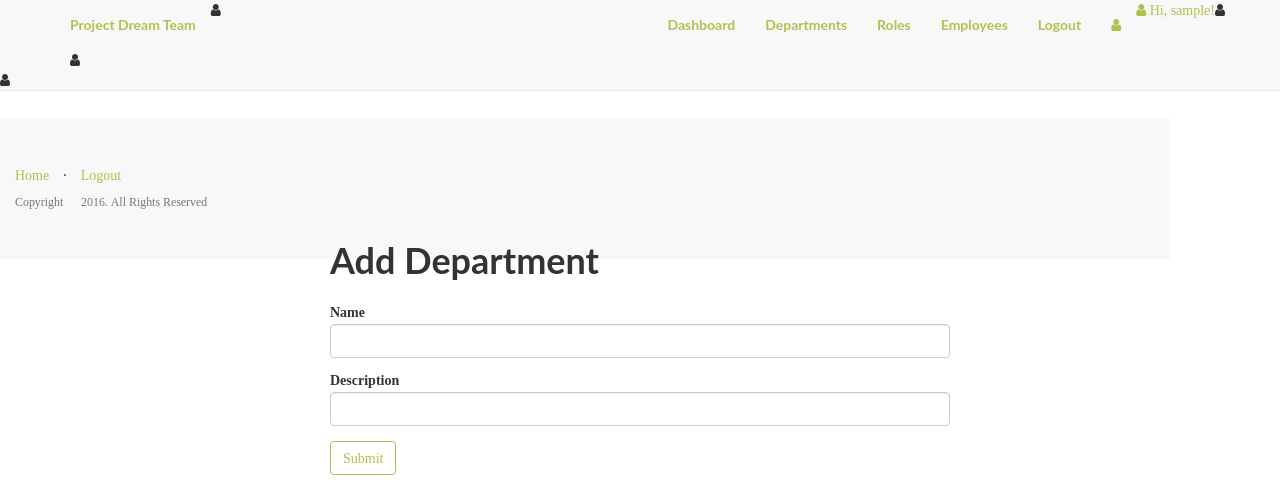
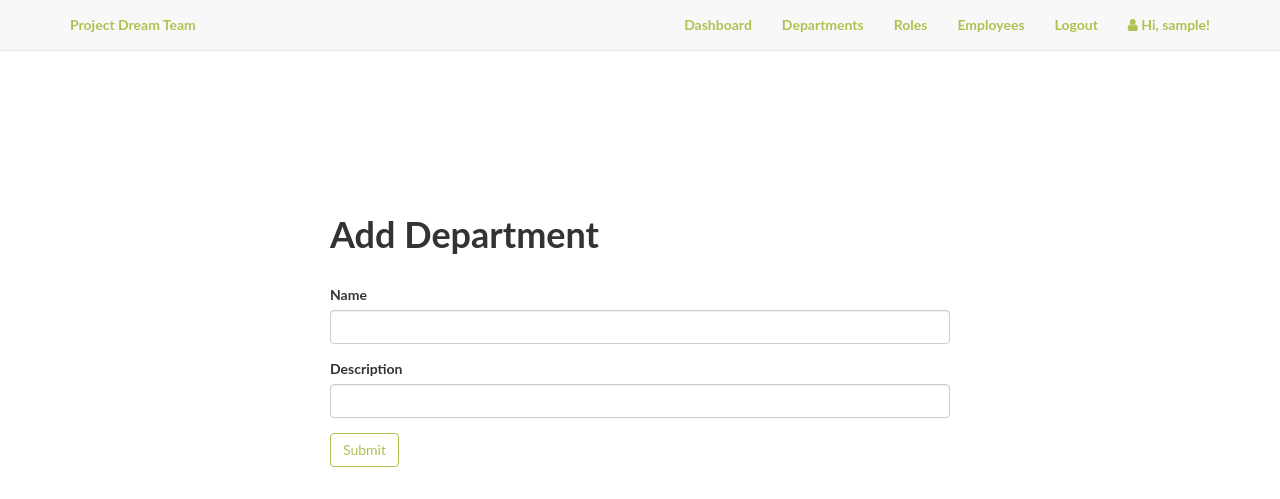
Before and after one commit to zhouen/DreamTeam, a Flask app: page /admin/departments/add in a window 1280 px wide. Shown: the top 499 px of the page. Before the commit the page ends 475 px from the top, so only its background shows below. Run offline with Flask 2, Linux system fonts and the light colour scheme; a user stored in the database is signed in; tables that the repository leaves empty hold one stand-in row (values such as "Sample post"); parts of the project's set-up code (start-up, migrations or seed data) failed here and were passed over; some libraries are stand-ins or nearby versions.

Commit message:
Fixed user greeting

```diff
--- a/app/templates/base.html
+++ b/app/templates/base.html
@@ -31,7 +31,7 @@
                     <li><a href="{{ url_for('home.dashboard') }}">Dashboard</a></li>
                   {% endif %}
                   <li><a href="{{ url_for('auth.logout') }}">Logout</a></li>
-                  <li><a><i class="fa fa-user"></li> Hi, {{ current_user.username }}!</a></li>
+                  <li><a><i class="fa fa-user"></i> Hi, {{ current_user.username }}!</a></li>
                 {% else %}
                   <li><a href="{{ url_for('home.homepage') }}">Home</a></li>
                   <li><a href="{{ url_for('auth.register') }}">Register</a></li>
```
